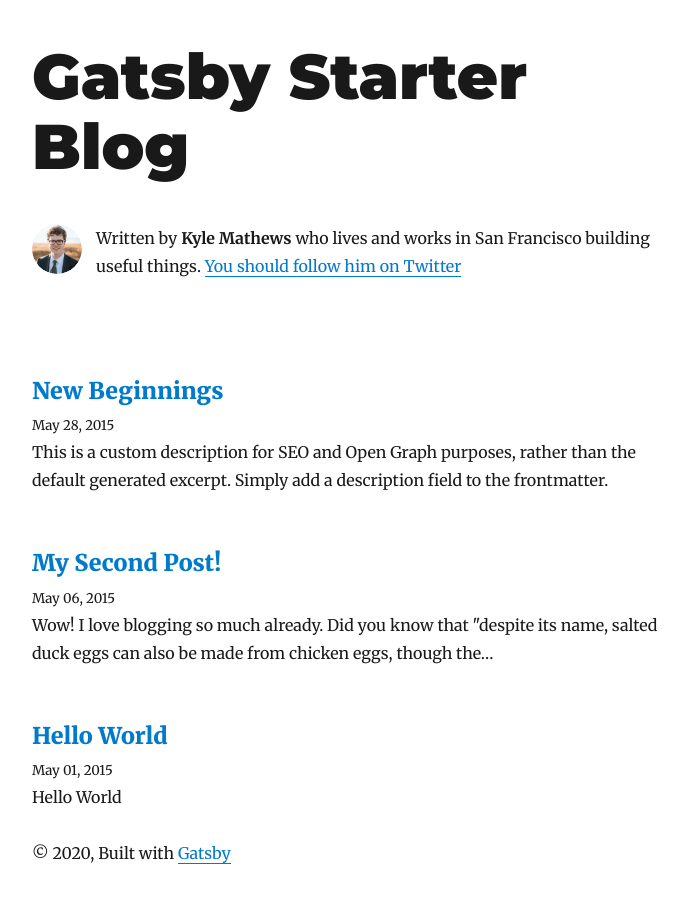
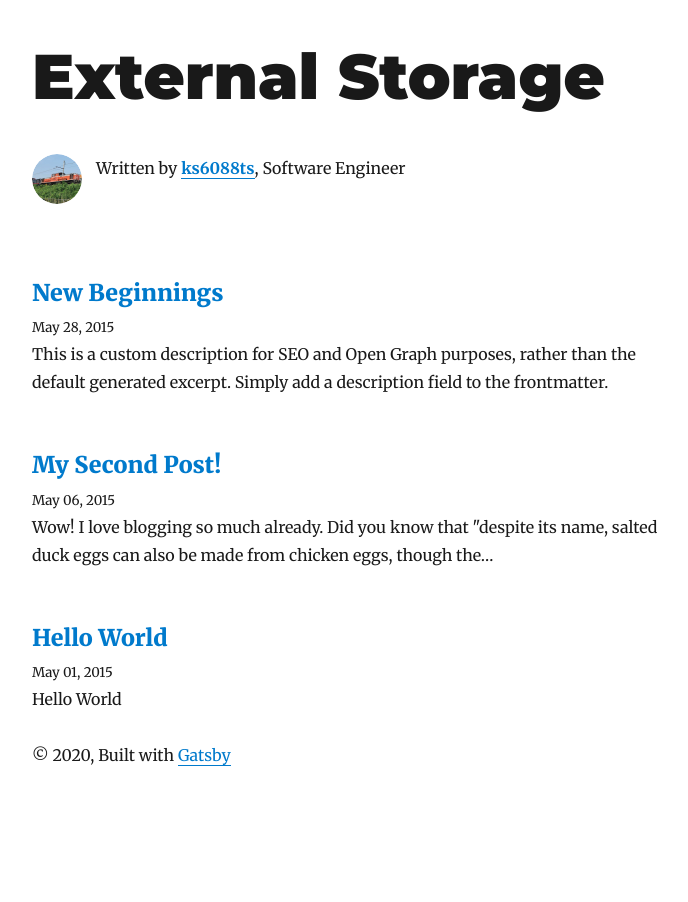
Before and after one commit to ks6088ts/ks6088ts.github.io, a Gatsby site: page / in a window 1280 px wide. Shown: the whole page, without its empty margins (293-981 px from the left). After the commit the page ends 811 px from the top, so only its background shows below. Built offline with nearby package versions, Linux system fonts and the light colour scheme; Gatsby itself is replaced by a stand-in of ours; some packages are replaced by stand-ins of ours.

Commit message:
update gatsby-config

```diff
--- a/gatsby-config.js
+++ b/gatsby-config.js
@@ -1,14 +1,14 @@
 module.exports = {
   siteMetadata: {
-    title: `Gatsby Starter Blog`,
+    title: `External Storage`,
     author: {
-      name: `Kyle Mathews`,
-      summary: `who lives and works in San Francisco building useful things.`,
+      name: `ks6088ts`,
+      summary: `Software Engineer`,
     },
-    description: `A starter blog demonstrating what Gatsby can do.`,
-    siteUrl: `https://gatsby-starter-blog-demo.netlify.app/`,
+    description: `A blog mainly focusing on what I learned.`,
+    siteUrl: `https://ks6088ts.github.io/`,
     social: {
-      twitter: `kylemathews`,
+      twitter: `ks6088ts`,
     },
   },
   plugins: [
@@ -53,20 +53,20 @@
     {
       resolve: `gatsby-plugin-google-analytics`,
       options: {
-        //trackingId: `ADD YOUR TRACKING ID HERE`,
+        trackingId: `UA-151315891-2`,
       },
     },
     `gatsby-plugin-feed`,
     {
       resolve: `gatsby-plugin-manifest`,
       options: {
-        name: `Gatsby Starter Blog`,
-        short_name: `GatsbyJS`,
+        name: `External Storage`,
+        short_name: `storage`,
         start_url: `/`,
         background_color: `#ffffff`,
         theme_color: `#663399`,
         display: `minimal-ui`,
-        icon: `content/assets/gatsby-icon.png`,
+        icon: `content/assets/favicon.png`,
       },
     },
     `gatsby-plugin-react-helmet`,
--- a/src/components/bio.js
+++ b/src/components/bio.js
@@ -14,7 +14,7 @@
 const Bio = () => {
   const data = useStaticQuery(graphql`
     query BioQuery {
-      avatar: file(absolutePath: { regex: "/profile-pic.jpg/" }) {
+      avatar: file(absolutePath: { regex: "/twitter-icon.jpg/" }) {
         childImageSharp {
           fixed(width: 50, height: 50) {
             ...GatsbyImageSharpFixed
@@ -57,11 +57,9 @@
         }}
       />
       <p>
-        Written by <strong>{author.name}</strong> {author.summary}
-        {` `}
-        <a href={`https://twitter.com/${social.twitter}`}>
-          You should follow him on Twitter
-        </a>
+        Written by <a href={`https://twitter.com/${social.twitter}`}><strong>{author.name}</strong></a>
+        ,{` `}
+        {author.summary}
       </p>
     </div>
   )
```
Also changed, not shown: content/assets/favicon.png (renamed from content/assets/gatsby-icon.png), content/assets/profile-pic.jpg (deleted), content/assets/twitter-icon.jpg (added).
